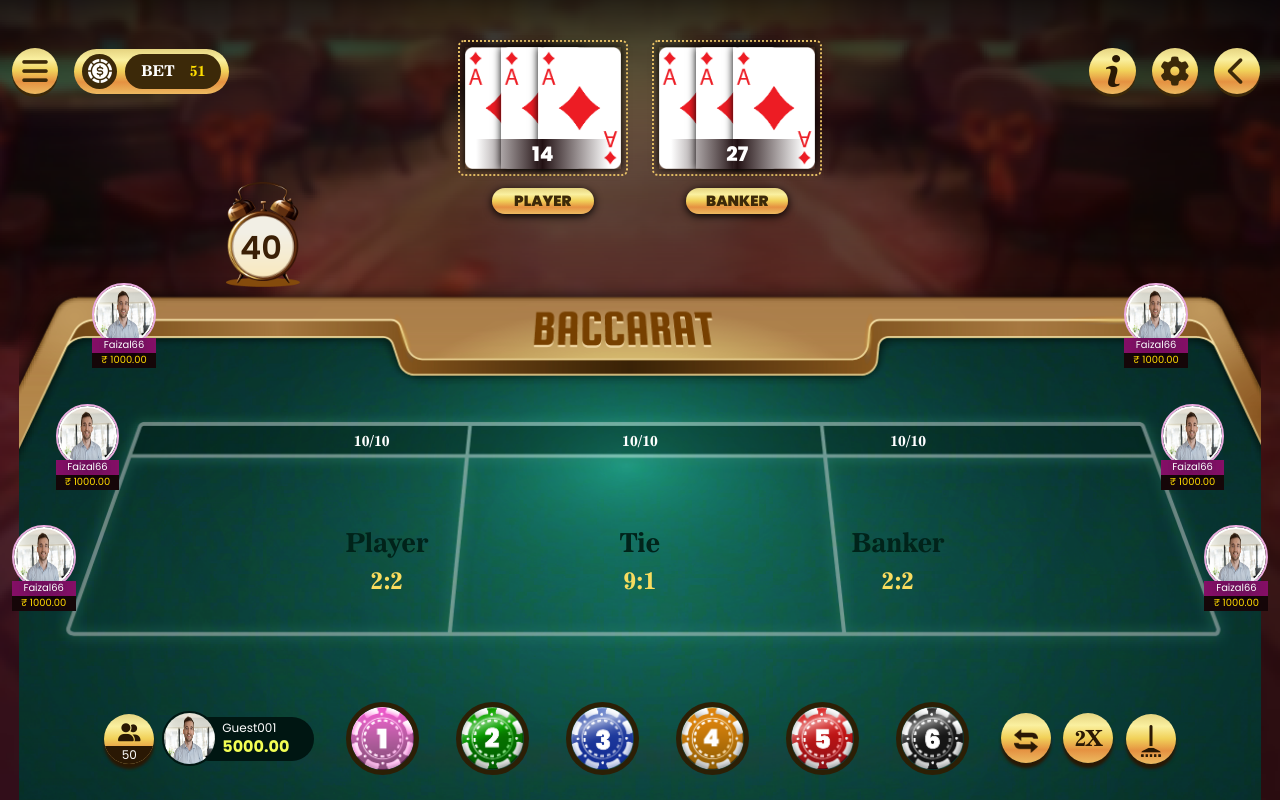
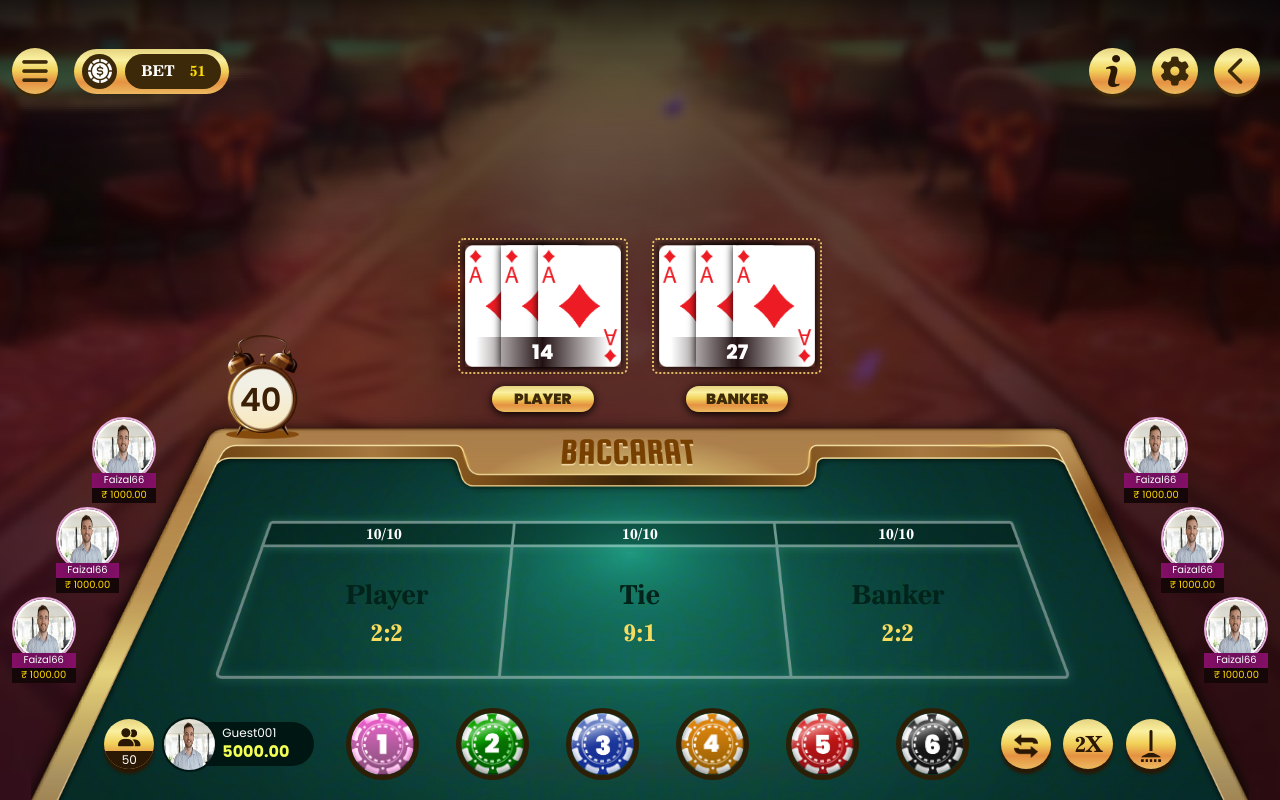
Before and after one commit to pareeklokesh/baccaratgame, a plain HTML site: page index.html in a window 1280 px wide. Drawn offline with Linux system fonts and the light colour scheme.

Commit message:
Add files via upload

```diff
--- a/assets/css/style.css
+++ b/assets/css/style.css
@@ -95,8 +95,8 @@ img {max-width: 100%;}
   padding-left: 60px;
 }
 .baccarat-table {
-  background: url('../img/baccarattable.png') no-repeat;
-  height: 66vh;
+  /*background: url('../img/baccarattable.png') no-repeat;
+  height: calc(26.3rem + ((1vw - 7.68px) * 0.6944));*/
   background-size: cover;
   position: absolute;
   bottom: 0px;
@@ -104,7 +104,7 @@ img {max-width: 100%;}
   left: 0;
   right: 0;
   margin: 0px auto;
-  background-position: top center;
+  background-position: center;
 }
 .userPoint {
   width: 100%;
@@ -471,9 +471,9 @@ height: calc(5.7rem + ((1vw - 7.68px) * 3.9063));
     position: absolute;
     left: 16%;
     margin: 0px auto;
-  top: -17%;
-  width: calc(4.4rem + ((1vw - 7.68px) * 0.6944));
-  height: calc(7rem + ((1vw - 7.68px) * 0.6944));
+    top: -19%;
+    width: 6%;
+    height: 28%;
     display: flex;
     align-items: center;
     justify-content: center;
@@ -481,7 +481,7 @@ height: calc(5.7rem + ((1vw - 7.68px) * 3.9063));
     font-size: 32px;
     padding: 0;
     color: #3b2006;
-  padding-top: 16px;
+    padding-top: 19px;
     padding-right: 4px;
 }
 .playerBeticon {
@@ -518,8 +518,8 @@ height: calc(5.7rem + ((1vw - 7.68px) * 3.9063));
   font-family: 'news-706-bold-bt';
 }
 .playertotalpointsub {
-  width: 47%;
-  top: 30%;
+  width: 45%;
+  top: 29%;
 }
 .playerCard.bankercard {
   width: 14%;
--- a/index.html
+++ b/index.html
@@ -37,7 +37,9 @@
 </div>
 
 <div class="container-fluid baccarat-table">
+
   <div class="h-100 position-relative">
+    <img src="assets/img/baccarattable.png" class="w-100" />
     <div class="playerCardFull position-absolute start-0 end-0 mx-auto d-flex w-100 justify-content-center">
     <!-- <div class="playerCard me-4">
       <div class="playercard-border w-100">
```
Lines whose indentation alone changed are shown as unchanged.
